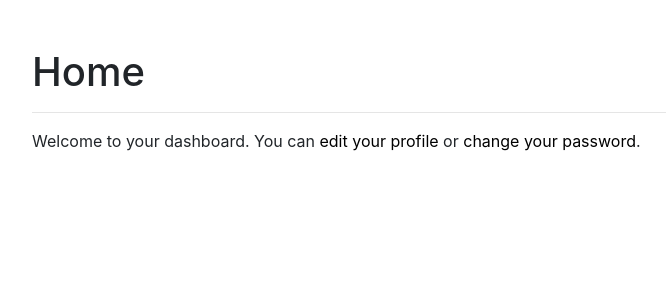
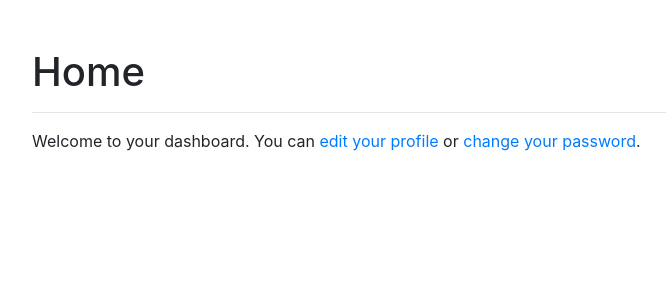
Before and after one commit to NicacioSilva/full_featured_login_system, a Django app: page /account/ in a window 1280 px wide. Shown: the part 56-356 px from the top of the page, without its empty margins (53-719 px from the left). Run offline with Django 3.2, Linux system fonts and the light colour scheme; the visitor is signed in with stand-in values (Sample User, id 1); some libraries are stand-ins or nearby versions.

Commit message:
improve UI

```diff
--- a/account/templates/account/home.html
+++ b/account/templates/account/home.html
@@ -5,7 +5,7 @@
 {% block content %}
     <h1 class="mt-5">Home</h1>
     <hr>
-    <p>Welcome to your dashboard. You can <a style="color:black;" href="{% url "edit" %}">edit
-        your profile</a> or <a style="color:black;" href="{% url "password_change" %}">change your
+    <p>Welcome to your dashboard. You can <a href="{% url "edit" %}">edit
+        your profile</a> or <a href="{% url "password_change" %}">change your
         password</a>.</p>
 {% endblock %}
```
